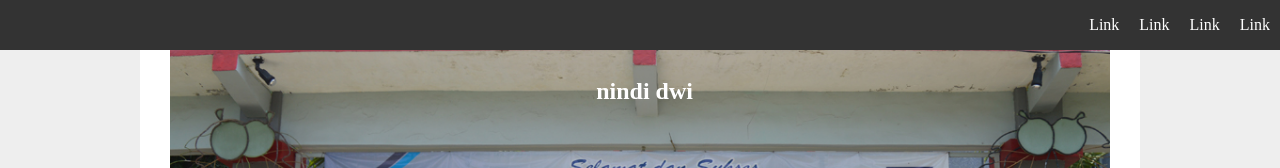
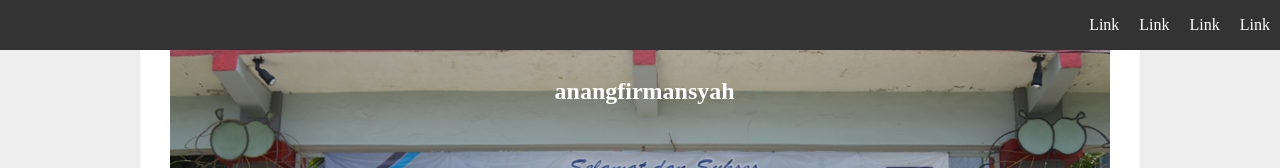
Before and after one commit to anangfir/CSS-layouting, a plain HTML site: page index.html in a window 1280 px wide. Shown: the top 168 px of the page. Drawn offline with Linux system fonts and the light colour scheme.

Commit message:
file css layouting

```diff
--- a/index.html
+++ b/index.html
@@ -11,7 +11,7 @@
 
 		<div id="banner">
 			<img src="smk11.jpg" width="100%">
-			<h2> nindi dwi</h2>
+			<h2> anangfirmansyah</h2>
 		</div>
 
 			<div class="services">
```
